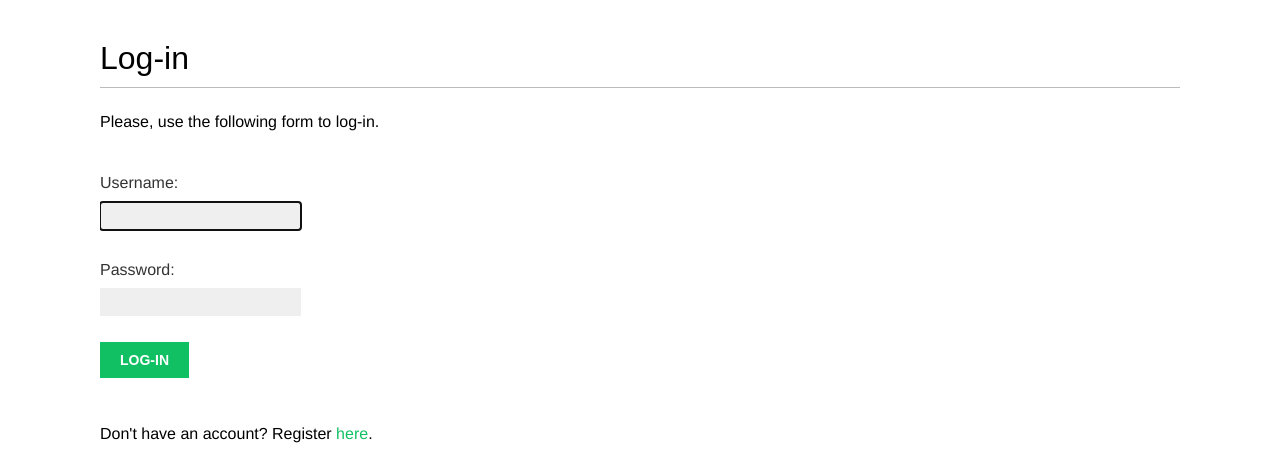
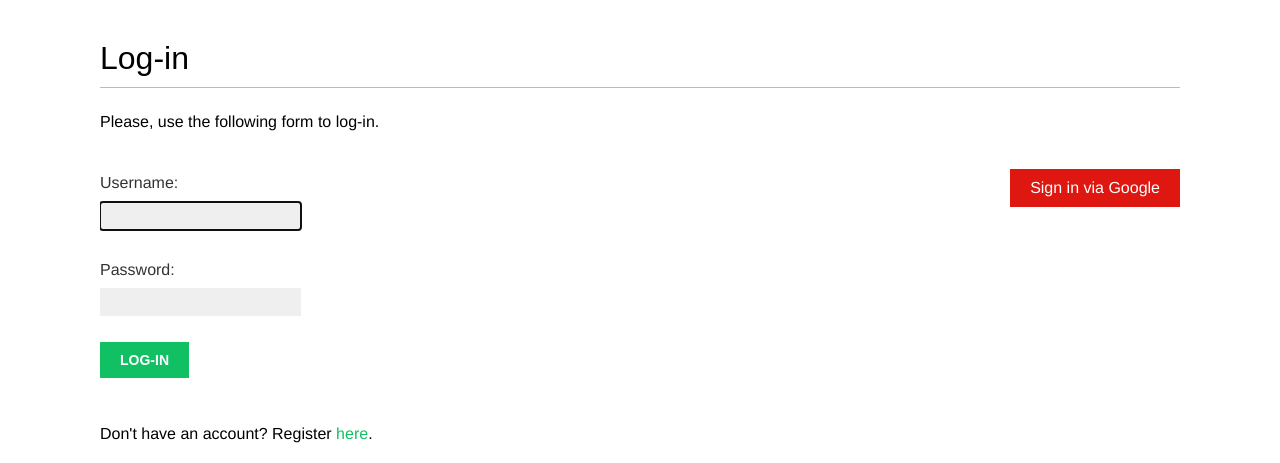
Before and after one commit to defor-dev/django-social-network, a Django app: page /account/login/ in a window 1280 px wide. Shown: the part 47-510 px from the top of the page. Run offline with Django 3.2, Linux system fonts and the light colour scheme; some web fonts are replaced.

Commit message:
Auth via Google

```diff
--- a/bookmarks/account/templates/registration/login.html
+++ b/bookmarks/account/templates/registration/login.html
@@ -19,4 +19,13 @@
     <p>Don't have an account? Register <a href="{% url "register" %}">here</a>.</p>
     <p><a href="{% url "password_reset" %}">Forgotten your password?</a></p>
   </div>
+  <div class="social">
+    <ul>
+      <li class="google">
+        <a href="{% url "social:begin" "google-oauth2" %}">
+          Sign in via Google
+        </a>
+      </li>
+    </ul>
+  </div>
 {% endblock %}
--- a/bookmarks/bookmarks/urls.py
+++ b/bookmarks/bookmarks/urls.py
@@ -21,6 +21,7 @@ from django.conf.urls.static import static
 urlpatterns = [
     path('admin/', admin.site.urls),
     path('account/', include('account.urls')),
+    path('social-auth/', include('social_django.urls', namespace='social')),
 ]
 
 if settings.DEBUG:
```
Also changed, not shown: bookmarks/bookmarks/settings.py (+8 -1 lines), bookmarks/db.sqlite3.
